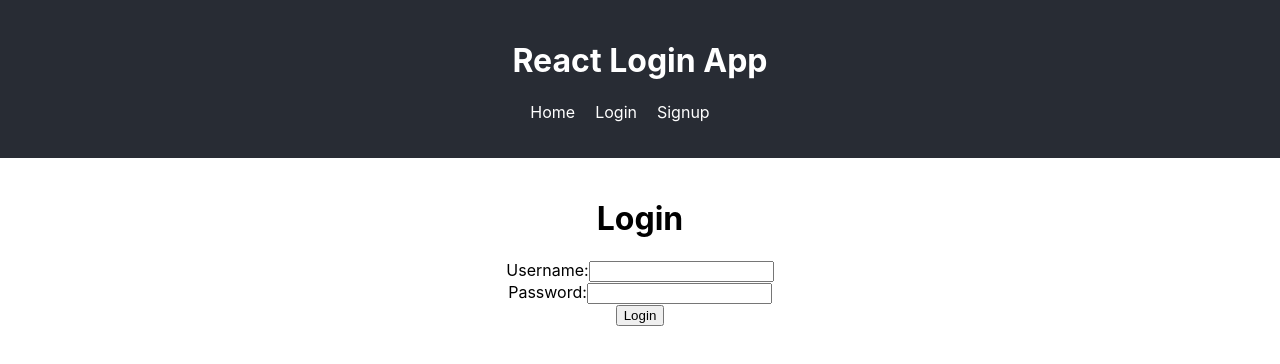
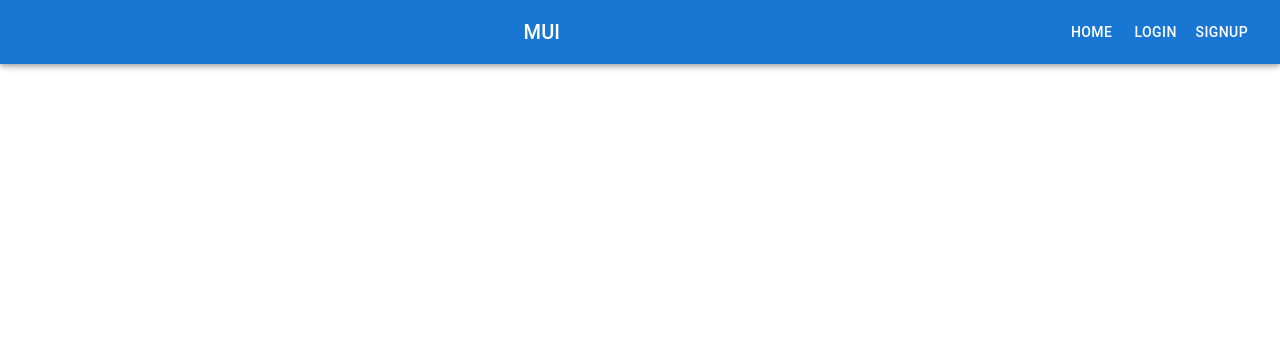
Before and after one commit to pao0318/automation-ss-testing, a React (Create React App) app in the folder FE/: page / in a window 1280 px wide. Before the commit this address led to /login. Shown: the top 364 px of the page. Built offline with nearby package versions, Linux system fonts and the light colour scheme.

Commit message:
added automatic ss

```diff
--- a/FE/src/App.js
+++ b/FE/src/App.js
@@ -1,9 +1,10 @@
 import React, { useState } from 'react';
-import { BrowserRouter as Router, Route, Routes, Navigate, Link } from 'react-router-dom';
+import { BrowserRouter as Router, Route, Routes, Navigate } from 'react-router-dom';
 import Login from './components/Login/Login.js';
 import Homepage from './components/Home/HomePage.js';
 import Signup from './components/SignUp/SignUp.js';
 import './App.css';
+import Navbar from './components/Navbar.js';
 
 const App = () => {
   const [loggedIn, setLoggedIn] = useState(false);
@@ -25,34 +26,11 @@ const App = () => {
   return (
     <Router>
       <div className="App">
-        <header className="App-header">
-          <h1>React Login App</h1>
-          <nav>
-            <ul>
-              <li>
-                <Link to="/">Home</Link>
-              </li>
-              <li>
-                {loggedIn ? (
-                  <button onClick={handleLogout}>Logout</button>
-                ) : (
-                  <>
-                    <li>
-                      <Link to="/login">Login</Link>
-                    </li>
-                    <li>
-                      <Link to="/signup">Signup</Link>
-                    </li>
-                  </>
-                )}
-              </li>
-            </ul>
-          </nav>
-        </header>
+        <Navbar isLoggedIn={loggedIn} onLogout={handleLogout} />
 
         <main className="App-content">
           <Routes>
-            <Route path="/" element={loggedIn ? <Homepage onLogout={() => setLoggedIn(false)} /> : <Navigate to="/login" />} />
+            <Route path="/home" element={loggedIn ? <Homepage onLogout={() => setLoggedIn(false)} /> : <Navigate to="/login" />} />
             <Route path="/login" element={<Login onLogin={handleLogin} />} />
             <Route path="/signup" element={<Signup onSignup={handleSignup} />} />
           </Routes>
--- /dev/null
+++ b/FE/src/Functions/TakeScreenShots.js
@@ -0,0 +1,47 @@
+import React, { useEffect } from 'react';
+import html2canvas from 'html2canvas';
+
+const TakeScreenShots = ({shouldCapture}) => {
+  useEffect(() => {
+    const captureScreenshot = async () => {
+      try {
+        // Capture the screenshot of the entire document body
+        const canvas = await html2canvas(document.body);
+        const dataUrl = canvas.toDataURL('image/png');
+
+        await saveScreenShotOnServer(dataUrl);
+        console.log('Took screenshot successfully:', dataUrl);
+      } catch (error) {
+        console.error('Error capturing screenshot:', error);
+      }
+    };
+
+    const saveScreenShotOnServer = async (dataUrl) => {
+      try {
+        const response = await fetch('http://localhost:8080/api/save-screenshot', {
+          method: 'POST',
+          headers: {
+            'Content-Type': 'application/json',
+          },
+          body: JSON.stringify({ dataUrl }),
+        });
+
+        if (response.ok) {
+          console.log('Screenshot saved successfully');
+        } else {
+          console.error('Failed to save to the server');
+        }
+      } catch (error) {
+        console.error('Error saving screenshot on server:', error);
+      }
+    };
+
+    if(shouldCapture){
+    captureScreenshot();
+    }
+  }, [shouldCapture]);
+
+  return null;
+};
+
+export default TakeScreenShots;
--- a/FE/src/components/Login/Login.js
+++ b/FE/src/components/Login/Login.js
@@ -1,5 +1,6 @@
-import React, { useState } from 'react';
+import React, { useEffect, useState } from 'react';
 import { useNavigate } from 'react-router-dom';
+import TakeScreenShots from '../../Functions/TakeScreenShots';
 
 const Login = ({ onLogin }) => {
   const [username, setUsername] = useState('');
@@ -29,13 +30,11 @@ const Login = ({ onLogin }) => {
         const result = await response.json();
         console.log(result.message);
         setErrorMessage('');
-
-        // Use the onLogin callback (if provided)
         if (onLogin) {
           onLogin();
         }
 
-        navigate('/');
+        navigate('/home');
       } else {
         const error = await response.json();
         console.error(error.error);
@@ -50,6 +49,7 @@ const Login = ({ onLogin }) => {
   return (
     <div>
       <h1>Login</h1>
+      <TakeScreenShots shouldCapture={true}/>
       <form onSubmit={handleLogin}>
         <div>
           <label>
--- /dev/null
+++ b/FE/src/components/Navbar.js
@@ -0,0 +1,103 @@
+import React from 'react';
+import AppBar from '@mui/material/AppBar/AppBar';
+import Box from '@mui/material/Box';
+import CssBaseline from '@mui/material/CssBaseline';
+import Divider from '@mui/material/Divider';
+import Drawer from '@mui/material/Drawer';
+import IconButton from '@mui/material/IconButton';
+import List from '@mui/material/List';
+import ListItem from '@mui/material/ListItem';
+import ListItemButton from '@mui/material/ListItemButton';
+import ListItemText from '@mui/material/ListItemText';
+import MenuIcon from '@mui/icons-material/Menu';
+import Toolbar from '@mui/material/Toolbar';
+import Typography from '@mui/material/Typography';
+import Button from '@mui/material/Button';
+import { Link } from 'react-router-dom';
+
+const Navbar = (props) => {
+  const { window } = props;
+  const [mobileOpen, setMobileOpen] = React.useState(false);
+
+  const handleDrawerToggle = () => {
+    setMobileOpen((prevState) => !prevState);
+  };
+
+  const drawer = (
+    <Box onClick={handleDrawerToggle} sx={{ textAlign: 'center' }}>
+      <Typography variant="h6" sx={{ my: 2 }}>
+        MUI
+      </Typography>
+      <Divider />
+      <List>
+        {['Home', 'Login', 'SignUp'].map((item) => (
+          <ListItem key={item} disablePadding>
+            <ListItemButton component={Link} to={`/${item.toLowerCase()}`} sx={{ textAlign: 'center' }}>
+              <ListItemText primary={item} />
+            </ListItemButton>
+          </ListItem>
+        ))}
+      </List>
+    </Box>
+  );
+
+  const container = window !== undefined ? () => window().document.body : undefined;
+
+  return (
+    <Box sx={{ display: 'flex' }}>
+      <CssBaseline />
+      <AppBar component="nav">
+        <Toolbar>
+          <IconButton
+            color="inherit"
+            aria-label="open drawer"
+            edge="start"
+            onClick={handleDrawerToggle}
+            sx={{ mr: 2, display: { sm: 'none' } }}
+          >
+            <MenuIcon />
+          </IconButton>
+          <Typography
+            variant="h6"
+            component="div"
+            sx={{ flexGrow: 1, display: { xs: 'none', sm: 'block' } }}
+          >
+            MUI
+          </Typography>
+          <Box sx={{ display: { xs: 'none', sm: 'block' } }}>
+            {['Home', 'Login', 'SignUp'].map((item) => (
+              <Button key={item} component={Link} to={`/${item.toLowerCase()}`} sx={{ color: '#fff' }}>
+                {item}
+              </Button>
+            ))}
+          </Box>
+        </Toolbar>
+      </AppBar>
+      <nav>
+        <Drawer
+          container={container}
+          variant="temporary"
+          open={mobileOpen}
+          onClose={handleDrawerToggle}
+          ModalProps={{
+            keepMounted: true,
+          }}
+          sx={{
+            display: { xs: 'block', sm: 'none' },
+            '& .MuiDrawer-paper': { boxSizing: 'border-box', width: 240 },
+          }}
+        >
+          {drawer}
+        </Drawer>
+      </nav>
+      <Box component="main" sx={{ p: 3 }}>
+        <Toolbar />
+        <Typography>
+          {/* Your main content goes here */}
+        </Typography>
+      </Box>
+    </Box>
+  );
+};
+
+export default Navbar;
--- /dev/null
+++ b/FE/webpack.config.js
@@ -0,0 +1,15 @@
+module.exports = {
+    entry: './src/index.js',
+    module: {
+        rules: [
+            {
+                test: /\.(js)$/,
+                exclude: /node_modules/,
+                use: {
+                    loader: 'babel-loader'
+                }
+            }
+        ],
+    }
+
+}
```
Also changed, not shown: FE/package.json (+5 -2 lines), 2 other files (tests, documents, lock files or other folders).
